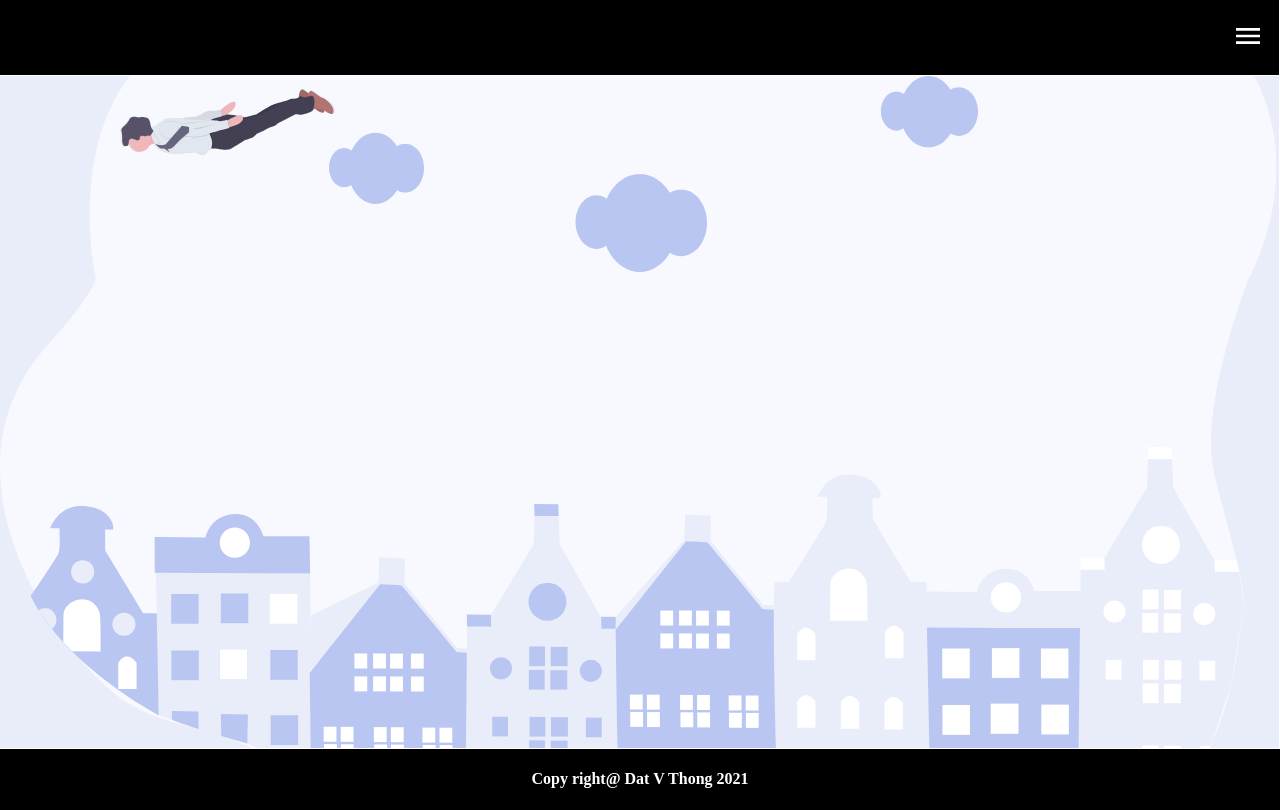
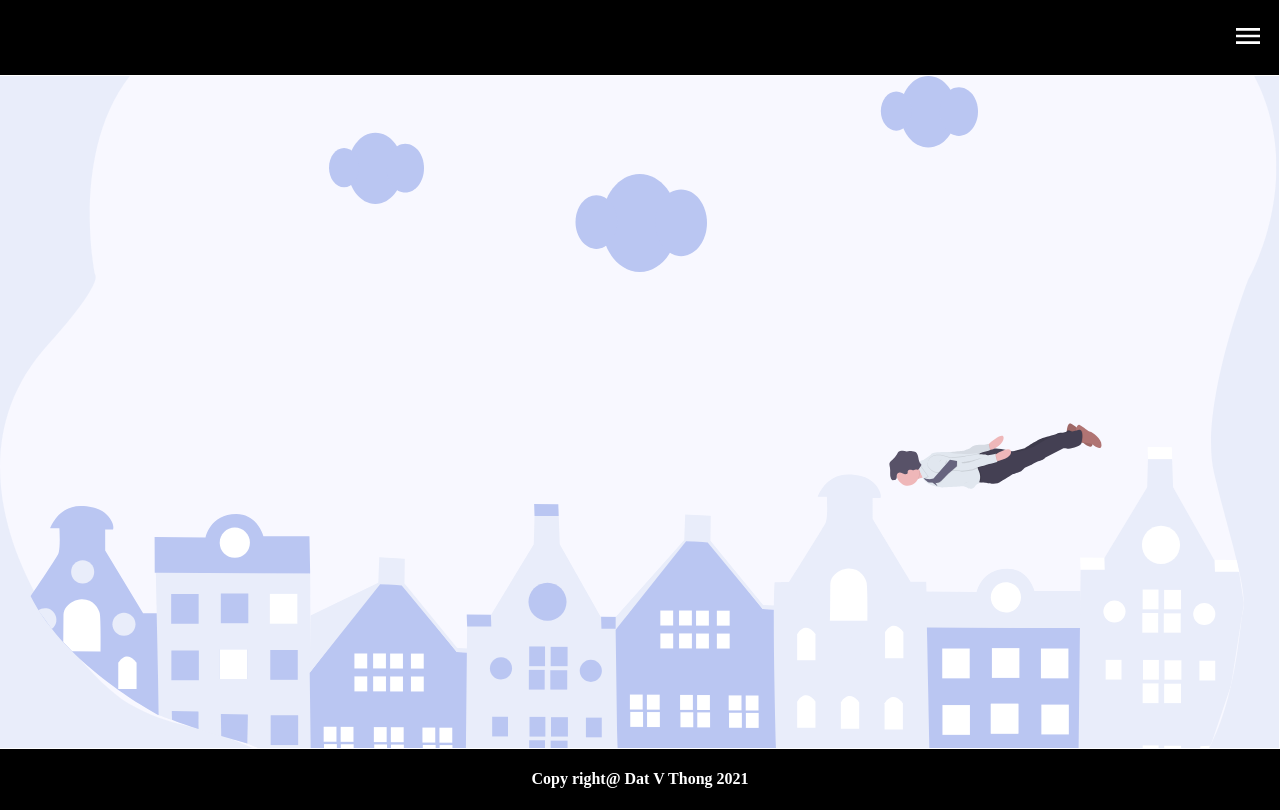
Before and after one commit to oooharuooo/portfolio-react, a React (Create React App) app: page / in a window 1280 px wide. Built offline with nearby package versions, Linux system fonts and the light colour scheme; a web font is replaced by a local one.

Commit message:
animation added

```diff
--- a/src/components/Footer.js
+++ b/src/components/Footer.js
@@ -7,7 +7,7 @@ const container = {
 	hidden: { opacity: 0 },
 	show: {
 		opacity: 1,
-		transition: { ease: "easeOut", duration: 1.5 },
+		transition: { ease: "easeOut", duration: 0.5, delay: 0.9 },
 	},
 };
 
--- a/src/components/HomePage.js
+++ b/src/components/HomePage.js
@@ -2,10 +2,28 @@ import React from "react";
 import styled from "styled-components";
 import FlyingPerson from "../img/FlyingPerson";
 import Cloud from "../img/Cloud";
+import { motion } from "framer-motion";
+
+const container = {
+	hidden: { opacity: 0, x: "-100%" },
+	visible: {
+		opacity: 1,
+		x: 0,
+		transition: {
+			ease: "easeInOut",
+			duration: 1,
+		},
+	},
+};
 
 const HomePage = () => {
 	return (
-		<Home>
+		<Home
+		// as={motion.div}
+		// variants={container}
+		// initial="hidden"
+		// animate="visible"
+		>
 			<Cloud />
 			<FlyingPerson />
 		</Home>
--- a/src/components/NavBar.js
+++ b/src/components/NavBar.js
@@ -15,7 +15,7 @@ const container = {
 	hidden: { opacity: 0 },
 	show: {
 		opacity: 1,
-		transition: { ease: "easeOut", duration: 1.5 },
+		transition: { ease: "easeOut", duration: 0.5, delay: 0.9 },
 	},
 };
 
--- a/src/img/FlyingPerson.js
+++ b/src/img/FlyingPerson.js
@@ -9,10 +9,13 @@ const container = {
 const icon = {
 	hidden: {
 		opacity: 0,
+		// y: 300,
+		x: "60vw",
 	},
 	visible: {
 		opacity: 1,
-		transition: { ease: "easeOut", duration: 6 },
+		// y: -300,
+		transition: { ease: "easeOut", duration: 2 },
 	},
 };
 
@@ -214,32 +217,6 @@ const FlyingPerson = () => {
 						/>
 					</g>
 				</g>
-				<defs>
-					<linearGradient
-						id="paint0_linear"
-						x1="231.257"
-						y1="207.903"
-						x2="222.34"
-						y2="158.27"
-						gradientUnits="userSpaceOnUse"
-					>
-						<stop stopColor="#808080" stopOpacity="0.25" />
-						<stop offset="0.54" stopColor="#808080" stopOpacity="0.12" />
-						<stop offset="1" stopColor="#808080" stopOpacity="0.1" />
-					</linearGradient>
-					<linearGradient
-						id="paint1_linear"
-						x1="8963.29"
-						y1="7746.01"
-						x2="10303.4"
-						y2="7746.01"
-						gradientUnits="userSpaceOnUse"
-					>
-						<stop stopColor="#808080" stopOpacity="0.25" />
-						<stop offset="0.54" stopColor="#808080" stopOpacity="0.12" />
-						<stop offset="1" stopColor="#808080" stopOpacity="0.1" />
-					</linearGradient>
-				</defs>
 			</motion.svg>
 		</Person>
 	);
@@ -248,7 +225,6 @@ const FlyingPerson = () => {
 const Person = styled.div`
 	position: absolute;
 	z-index: 10;
-	bottom: 60%;
 `;
 
 export default FlyingPerson;
```
